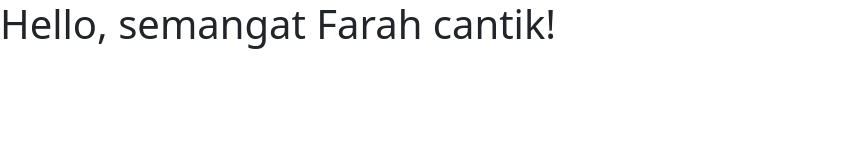
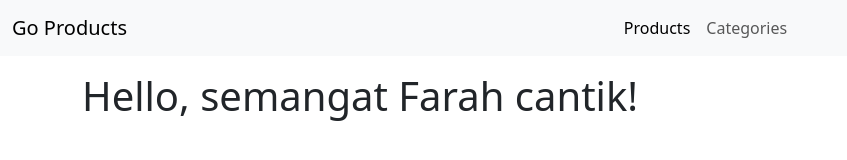
Before and after one commit to suryasuharna23/web-go-native, a plain HTML site: page views/home/index.html in a window 1280 px wide. Shown: the whole page, without its empty margins (0-847 px from the left). Drawn offline with nearby package versions, Linux system fonts and the light colour scheme.

Commit message:
feat: add navbar to homepage layout

```diff
--- a/views/home/index.html
+++ b/views/home/index.html
@@ -7,6 +7,29 @@
     <link href="https://cdn.jsdelivr.net/npm/bootstrap@5.3.8/dist/css/bootstrap.min.css" rel="stylesheet" integrity="sha384-sRIl4kxILFvY47J16cr9ZwB07vP4J8+LH7qKQnuqkuIAvNWLzeN8tE5YBujZqJLB" crossorigin="anonymous">
   </head>
   <body>
-    <h1>Hello, semangat Farah cantik!</h1>
+    <!-- Navbar -->
+    <nav class="navbar navbar-expand-lg bg-body-tertiary">
+    <div class="container-fluid">
+        <a class="navbar-brand" href="/">Go Products</a>
+        <button class="navbar-toggler" type="button" data-bs-toggle="collapse" data-bs-target="#navbarSupportedContent" aria-controls="navbarSupportedContent" aria-expanded="false" aria-label="Toggle navigation">
+        <span class="navbar-toggler-icon"></span>
+        </button>
+        <div class="collapse navbar-collapse" id="navbarSupportedContent">
+        <ul class="navbar-nav me-auto mb-2 mb-lg-0 ms-auto">
+            <li class="nav-item">
+            <a class="nav-link active" href="/products">Products</a>
+            </li>
+            <li class="nav-item">
+            <a class="nav-link" href="#">Categories</a>
+            </li>
+        </ul>
+        </div>
+    </div>
+    </nav>
+    <!-- End Navbar -->
+
+    <div class="container mt-3">
+        <h1>Hello, semangat Farah cantik!</h1>
+    </div>
   </body>
 </html>
```
